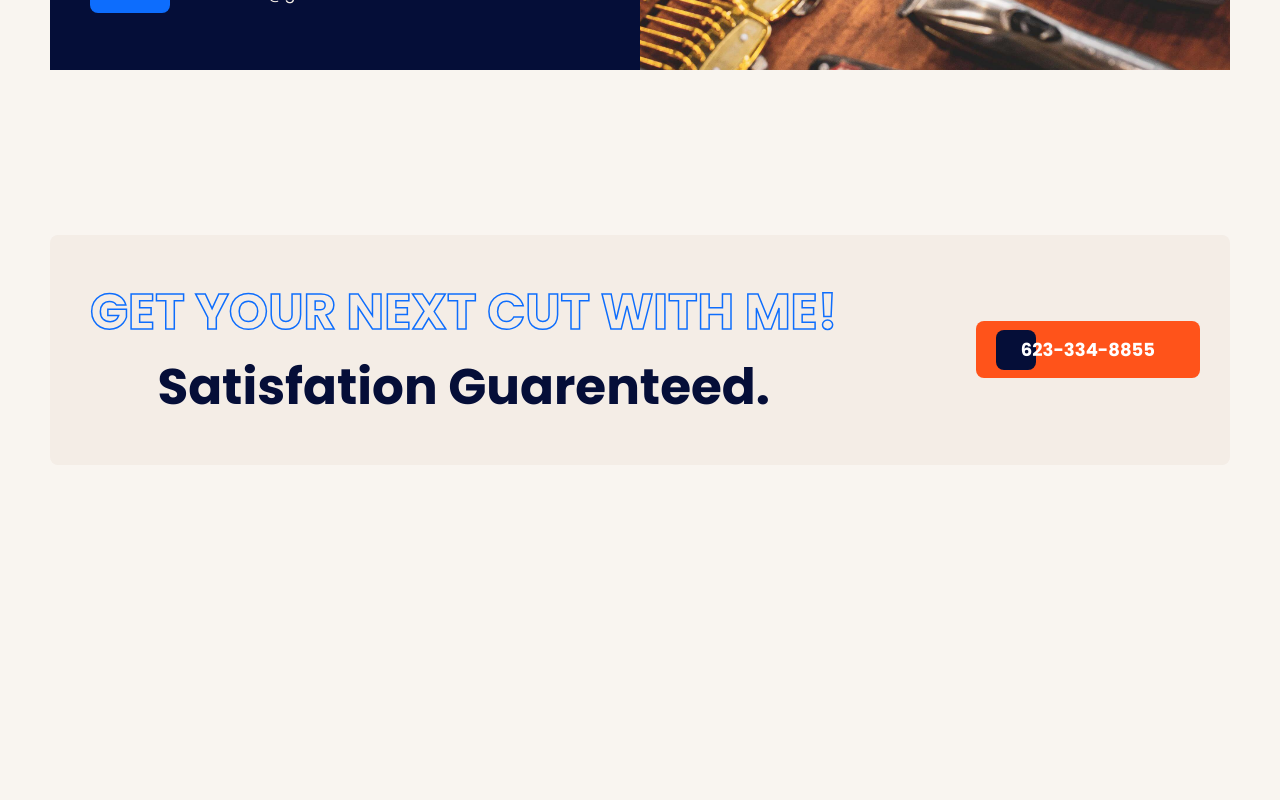
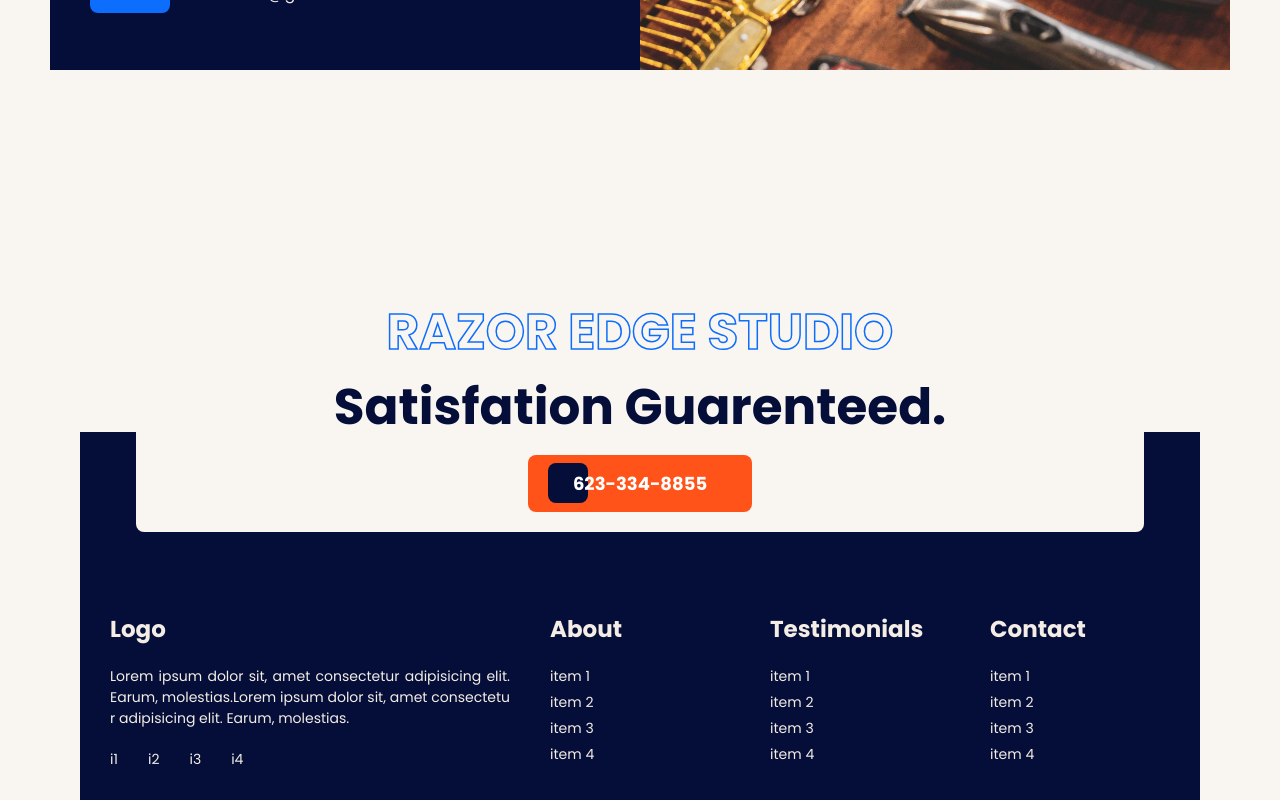
Before and after one commit to ChristianWare/Blessed-Hands, a Next.js app: page / in a window 1280 px wide. Shown: the part 5594-6394 px from the top of the page. Before the commit the page ends 6179 px from the top, so only its background shows below. Built offline with nearby package versions, Linux system fonts and the light colour scheme.

Commit message:
Footer Setup

```diff
--- a/components/Footer.js
+++ b/components/Footer.js
@@ -6,9 +6,56 @@ function Footer() {
   return (
     <div className={styles.footerContainer}>
       <div className={styles.top}>
-        <Title value1='get your next cut with me!' value2='satisfation guarenteed.' />
+        <Title value1='RAZOR EDGE STUDIO' value2='satisfation guarenteed.' />
         <div className={styles.btnContainer}>
           <MainButton text='623-334-8855' href='/' />
+        </div>
+      </div>
+      <div className={styles.bottom}>
+        <div className={styles.footerContent}>
+          <div className={styles.containerOne}>
+            <div className={styles.logoContainer}>
+              <h4 className={styles.title}>Logo</h4>
+            </div>
+            <p className={styles.conOneDescription}>
+              Lorem ipsum dolor sit, amet consectetur adipisicing elit. Earum,
+              molestias.Lorem ipsum dolor sit, amet consectetur adipisicing
+              elit. Earum, molestias.
+            </p>
+            <div className={styles.iconContainerDisFlex}>
+              <p className={styles.icon}>i1</p>
+              <p className={styles.icon}>i2</p>
+              <p className={styles.icon}>i3</p>
+              <p className={styles.icon}>i4</p>
+            </div>
+          </div>
+          <div className={styles.containerTwo}>
+            <h4 className={styles.title}>About</h4>
+            <ul>
+              <li className={styles.menuItem}>item 1</li>
+              <li className={styles.menuItem}>item 2</li>
+              <li className={styles.menuItem}>item 3</li>
+              <li className={styles.menuItem}>item 4</li>
+            </ul>
+          </div>
+          <div className={styles.containerThree}>
+            <h4 className={styles.title}>Testimonials</h4>
+            <ul>
+              <li className={styles.menuItem}>item 1</li>
+              <li className={styles.menuItem}>item 2</li>
+              <li className={styles.menuItem}>item 3</li>
+              <li className={styles.menuItem}>item 4</li>
+            </ul>
+          </div>
+          <div className={styles.containerFour}>
+            <h4 className={styles.title}>Contact</h4>
+            <ul>
+              <li className={styles.menuItem}>item 1</li>
+              <li className={styles.menuItem}>item 2</li>
+              <li className={styles.menuItem}>item 3</li>
+              <li className={styles.menuItem}>item 4</li>
+            </ul>
+          </div>
         </div>
       </div>
     </div>
--- a/styles/Contact.module.css
+++ b/styles/Contact.module.css
@@ -1,5 +1,6 @@
 .contactContainer {
     margin: 12rem 0;
+    margin-bottom: 4rem;
     padding: 2rem 0rem 4.5rem 0rem;
     border-radius: 8px;
     /* background-color: var(--white2); */
--- a/styles/Footer.module.css
+++ b/styles/Footer.module.css
@@ -1,17 +1,99 @@
 .footerContainer{
     border-radius: 8px;
-    margin-bottom: 12rem;
-    background-color: var(--white2);
     border-radius: 8px;
     padding: 3rem;
+    padding-bottom: 0rem;
+    display: flex;
+    flex-direction: column;
+    justify-content: center;
+    align-items: center;
 }
 
 .btnContainer {
     display: flex;
+    padding-bottom: 2rem;
 }
 
 .top {
     display: flex;
+    flex-direction: column;
     align-items: center;
     justify-content: space-between;
+    /* border: 4px solid var(--orange); */
+    border-radius: 8px;
+    background-color: var(--white);
+    /* padding: 2rem; */
+    position: relative;
+    top: 100px;
+    width: 90%;
 }
+
+.bottom {
+    background-color: var(--oxfordBlue);
+    padding: 3rem;
+    padding-top: 18rem;
+}
+
+.footerContent {
+    display: grid;
+    grid-template-columns: repeat(5, 1fr);
+    gap: 4rem;
+}
+
+.containerOne {
+    display: flex;
+    flex-direction: column;
+    grid-column: span 2;
+}
+
+.conOneDescription {
+   font-size: 1.4rem;
+   color: var(--white2);
+   /* width: 90%; */
+   margin-bottom: 2rem;
+   text-align: justify;
+   word-break: break-all;
+}
+
+.iconContainerDisFlex{
+    display: flex;
+    align-items: center;
+    justify-content: flex-start;
+}
+
+.icon {
+    padding-right: 3rem;
+    color: var(--white2);
+    font-size: 1.4rem;
+}
+
+.title {
+   color: var(--white2);
+   margin-bottom: 2rem;
+}
+
+.menuItem {
+    color: var(--white2);
+    margin-bottom: .5rem;
+    font-size: 1.4rem;
+}
+
+@media screen and (max-width: 850px) {
+    .footerContent {
+        grid-template-columns: repeat(3, 1fr);
+    }
+
+    .containerOne {
+        grid-column: span 3;
+        display: flex;
+        flex-direction: column;
+        align-items: center;
+        justify-content: center;
+    }
+
+    .title, .menuItem {
+        text-align: center;
+    }
+
+
+}
```
